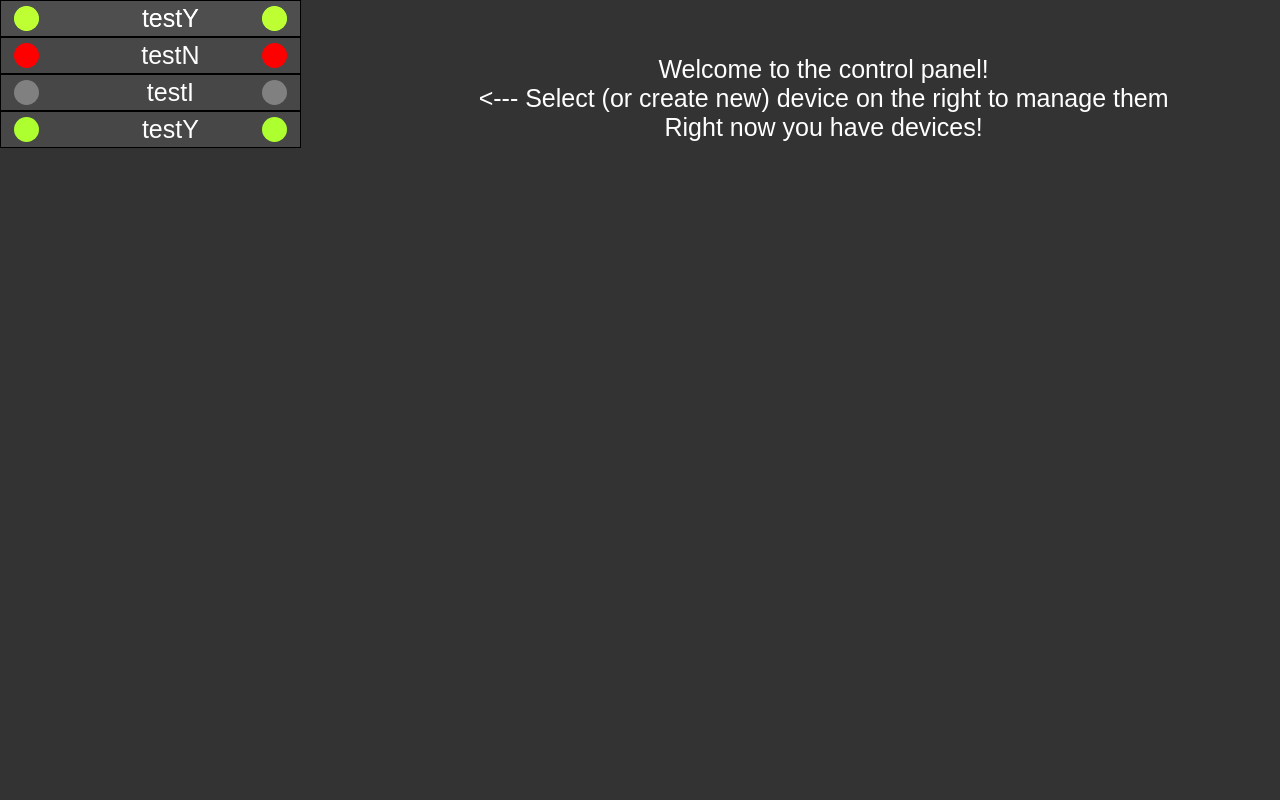
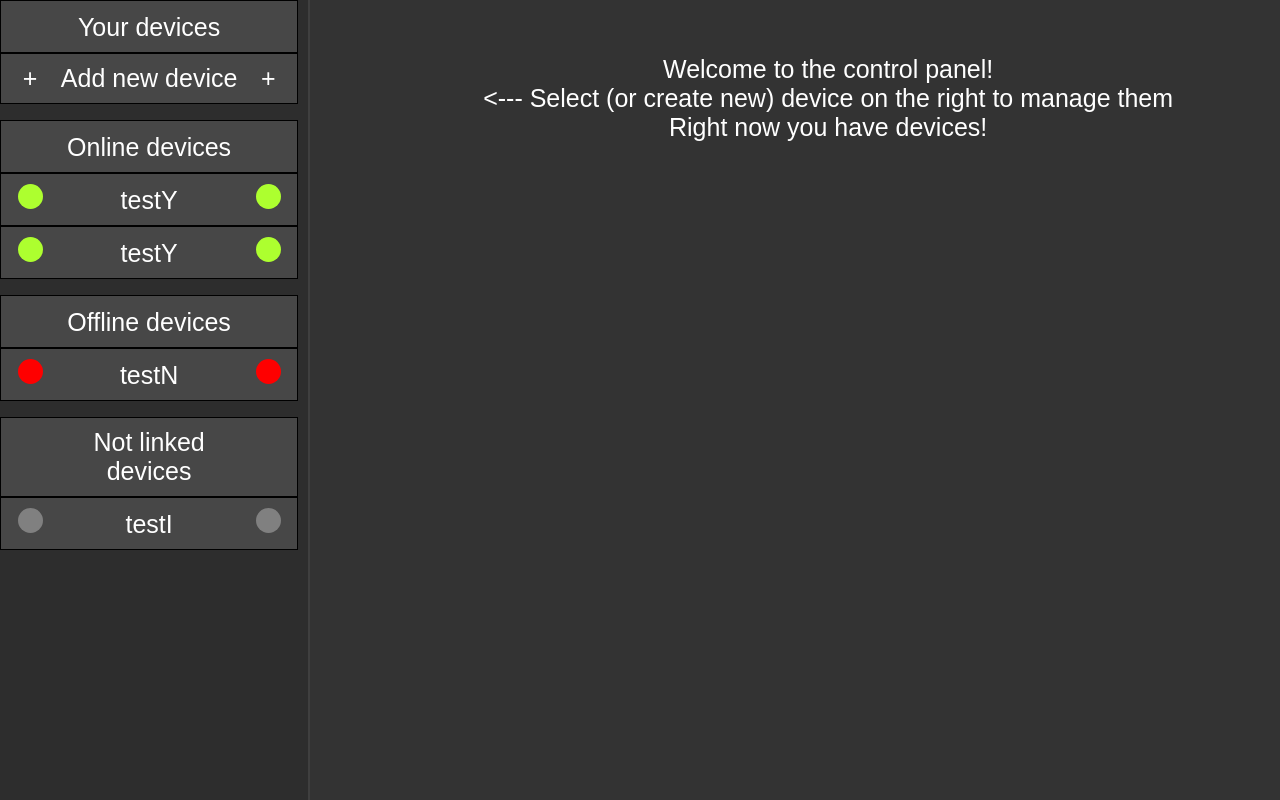
Before and after one commit to esoadamo/simple-guardian-web, an Angular app: page /control in a window 1280 px wide. Built offline with nearby package versions, Linux system fonts and the light colour scheme.

Commit message:
put devices in list into categories

```diff
--- a/src/app/device-list/device-list.component.html
+++ b/src/app/device-list/device-list.component.html
@@ -1,7 +1,56 @@
-<div (click)="selectedDevice = device" *ngFor="let device of devices"
+<div class="device">
+  <div class="device-status"></div>
+  <div class="device-name">Your devices</div>
+  <div class="device-status"></div>
+</div>
+
+<div class="device clickable">
+  <div class="device-status">+</div>
+  <div class="device-name">Add new device</div>
+  <div class="device-status">+</div>
+</div>
+
+<div class="sep"></div>
+
+<div *ngIf="devicesOnline && devicesOnline.length > 0" class="device">
+  <div class="device-status"></div>
+  <div class="device-name">Online devices</div>
+  <div class="device-status"></div>
+</div>
+<div (click)="selectedDevice = device" *ngFor="let device of devicesOnline"
      [class.selected]="selectedDeviceVar && device.id===selectedDeviceVar.id"
-     class="device" routerLink="/control/{{device.id}}">
+     class="device clickable" routerLink="/control/{{device.id}}">
   <div class="device-status {{ device.status }}"></div>
   <div class="device-name">{{ device.name }}</div>
   <div class="device-status {{ device.status }}"></div>
 </div>
+
+<div class="sep"></div>
+
+<div *ngIf="devicesOffline && devicesOnline.length > 0" class="device">
+  <div class="device-status"></div>
+  <div class="device-name">Offline devices</div>
+  <div class="device-status"></div>
+</div>
+<div (click)="selectedDevice = device" *ngFor="let device of devicesOffline"
+     [class.selected]="selectedDeviceVar && device.id===selectedDeviceVar.id"
+     class="device clickable" routerLink="/control/{{device.id}}">
+  <div class="device-status {{ device.status }}"></div>
+  <div class="device-name">{{ device.name }}</div>
+  <div class="device-status {{ device.status }}"></div>
+</div>
+
+<div class="sep"></div>
+
+<div class="device">
+  <div class="device-status"></div>
+  <div class="device-name">Not linked devices</div>
+  <div class="device-status"></div>
+</div>
+<div (click)="selectedDevice = device" *ngFor="let device of devicesNotLinked"
+     [class.selected]="selectedDeviceVar && device.id===selectedDeviceVar.id"
+     class="device clickable" routerLink="/control/{{device.id}}">
+  <div class="device-status {{ device.status }}"></div>
+  <div class="device-name">{{ device.name }}</div>
+  <div class="device-status {{ device.status }}"></div>
+</div>
--- a/src/app/device-list/device-list.component.scss
+++ b/src/app/device-list/device-list.component.scss
@@ -3,20 +3,29 @@ $fontSize:25px;
 :host {
   overflow-y: auto;
   overflow-x: hidden;
+  background: #2d2d2d;
+  padding-right: 10px;
+  border-right: 2px solid #3f3f3f;
 }
 
 .device {
   border: 1px solid black;
   font-size: $fontSize;
-  display: flex;
-  flex-direction: row;
-  justify-content: space-between;
-  align-items: center;
-  cursor: pointer;
   background: #474747;
+  padding-top: 10px;
+  padding-bottom: 10px;
+  text-align: center;
+
+  div {
+    display: inline-block;
+  }
 }
 
-.device:hover {
+.clickable {
+  cursor: pointer;
+}
+
+.clickable:hover {
   filter: brightness(1.1);
 }
 
@@ -30,7 +39,8 @@ $fontSize:25px;
   min-width: $fontSize;
   min-height: $fontSize;
   border-radius: $fontSize;
-  margin: 5px 1ex 5px 1ex;
+  margin-left: .5ex;
+  margin-right: .5ex;
 }
 
 .device-status.online {
@@ -46,5 +56,10 @@ $fontSize:25px;
 }
 
 .device-name {
-  margin-left: 3ex;
+  width: calc(100% - (2 * #{$fontSize}) - 3.5ex)
 }
+
+.sep {
+  min-height: 1em;
+  width: 100%;
+}
--- a/src/app/device-list/device-list.component.ts
+++ b/src/app/device-list/device-list.component.ts
@@ -8,7 +8,9 @@ import {ActivatedRoute} from '@angular/router';
   styleUrls: ['./device-list.component.scss']
 })
 export class DeviceListComponent implements OnInit {
-  protected devices: DeviceBasic[];
+  protected devicesOnline: DeviceBasic[];
+  protected devicesOffline: DeviceBasic[];
+  protected devicesNotLinked: DeviceBasic[];
   protected selectedDeviceVar: DeviceBasic;
 
   set selectedDevice(device: DeviceBasic) {
@@ -29,12 +31,14 @@ export class DeviceListComponent implements OnInit {
       this.selectedDevice = {id: selectedID, name: 'unknown', status: 'unknown'};
     }
     this.deviceGetter.getDevices().subscribe(devices => {
-      this.devices = devices;
       // Update selected device
       if (this.selectedDeviceVar) {
         console.log('ye');
-        this.selectedDevice = this.devices.filter(d => d.id === this.selectedDeviceVar.id)[0];
+        this.selectedDevice = devices.filter(d => d.id === this.selectedDeviceVar.id)[0];
       }
+      this.devicesOffline = devices.filter(d => d.status === 'offline');
+      this.devicesOnline = devices.filter(d => d.status === 'online');
+      this.devicesNotLinked = devices.filter(d => d.status === 'not-linked');
     });
   }
 
```
